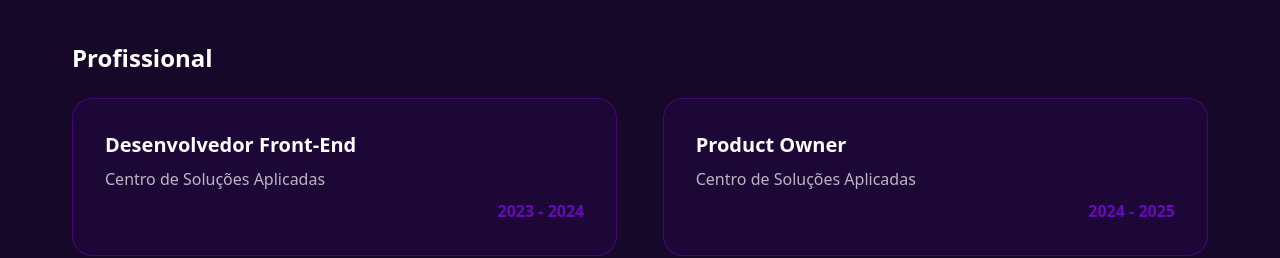
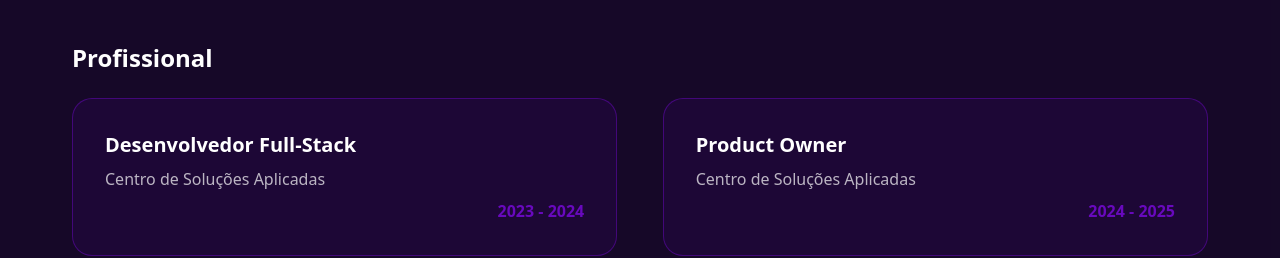
Before and after one commit to leonardonadson/portfolio-leonardo-nadson, a React (Vite) app: page / in a window 1280 px wide. Shown: the part 4040-4298 px from the top of the page. Built offline with nearby package versions, Linux system fonts and the light colour scheme.

Commit message:
Correção de cargo

```diff
--- a/src/components/Carreira/Carreira.tsx
+++ b/src/components/Carreira/Carreira.tsx
@@ -17,7 +17,7 @@ const dadosAcademicos = [
 const dadosProfissionais = [
   {
     empresa: "Centro de Soluções Aplicadas",
-    cargo: ["Desenvolvedor Front-End"],
+    cargo: ["Desenvolvedor Full-Stack"],
     periodo: "2023 - 2024",
   },
   {
```
